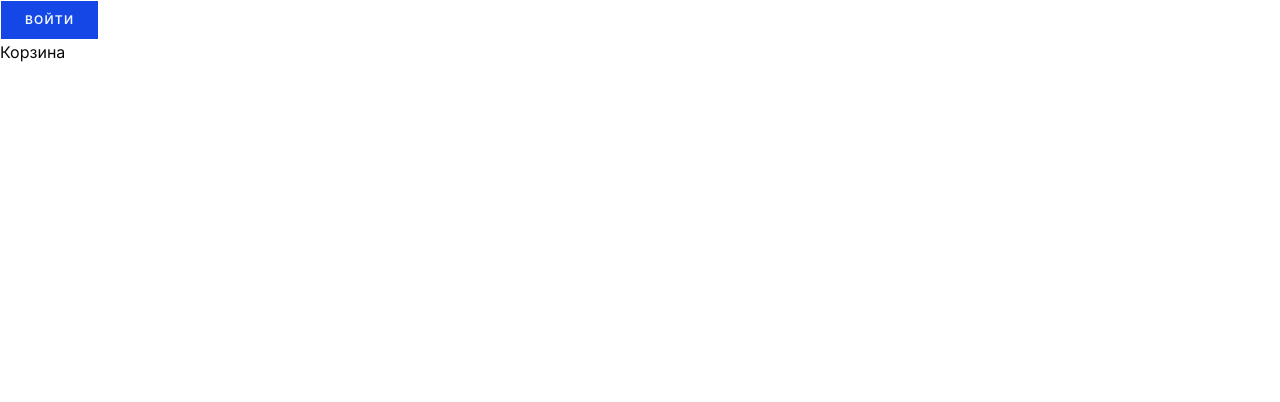
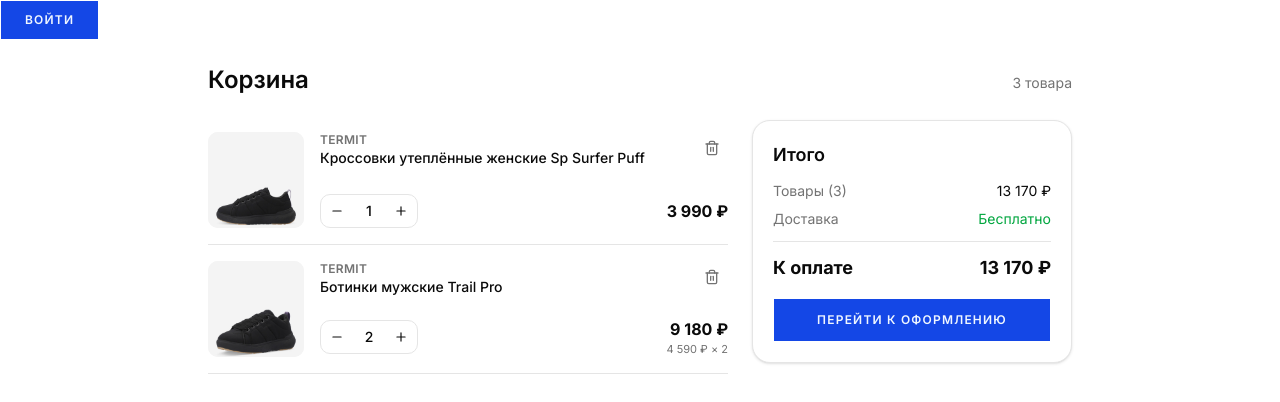
Before and after one commit to jacio1/shoes-store, a Next.js app in the folder client/: page /cart in a window 1280 px wide. Shown: the top 402 px of the page. Built offline with nearby package versions, Linux system fonts and the light colour scheme.

Commit message:
added cart

```diff
--- /dev/null
+++ b/client/src/app/(main)/cart/_components/CartItemRow.tsx
@@ -0,0 +1,101 @@
+"use client";
+
+import Image from "next/image";
+import Link from "next/link";
+import { Minus, Plus, Trash2 } from "lucide-react";
+import { Button } from "@/components/ui/button";
+import { CartItem } from "@/hooks/useCart";
+import { formatPrice } from "@/lib/formatPrice";
+
+type Props = {
+  item: CartItem;
+  onQuantityChange: (id: number, quantity: number) => void;
+  onRemove: (id: number) => void;
+};
+
+export function CartItemRow({ item, onQuantityChange, onRemove }: Props) {
+  const href = `/product/${item.id}`;
+
+  return (
+    <div className="flex gap-3 border-b py-4 sm:gap-4">
+      <Link
+        href={href}
+        className="relative size-20 shrink-0 overflow-hidden rounded-lg bg-muted sm:size-24"
+      >
+        <Image
+          src={item.image}
+          alt={`${item.productBrand} ${item.productModel}`}
+          fill
+          sizes="96px"
+          className="object-cover"
+        />
+      </Link>
+
+      <div className="flex min-w-0 flex-1 flex-col justify-between gap-2">
+        <div className="flex items-start justify-between gap-2">
+          <div className="min-w-0">
+            <p className="text-[10px] font-semibold uppercase tracking-wide text-muted-foreground sm:text-xs">
+              {item.productBrand}
+            </p>
+            <h3 className="line-clamp-2 text-xs font-medium leading-snug sm:text-sm">
+              <Link href={href} className="hover:underline">
+                {item.productType} {item.productModel}
+              </Link>
+            </h3>
+          </div>
+
+          <Button
+            type="button"
+            variant="ghost"
+            size="icon"
+            onClick={() => onRemove(item.id)}
+            aria-label="Удалить из корзины"
+            className="size-8 shrink-0 text-muted-foreground hover:text-destructive"
+          >
+            <Trash2 className="size-4" />
+          </Button>
+        </div>
+
+        <div className="flex items-center justify-between gap-2">
+          {/* Счётчик количества */}
+          <div className="flex items-center rounded-lg border">
+            <Button
+              type="button"
+              variant="ghost"
+              size="icon"
+              onClick={() => onQuantityChange(item.id, item.quantity - 1)}
+              aria-label="Уменьшить количество"
+              className="size-8 rounded-r-none"
+            >
+              <Minus className="size-3.5" />
+            </Button>
+            <span className="min-w-8 text-center text-sm font-medium">
+              {item.quantity}
+            </span>
+            <Button
+              type="button"
+              variant="ghost"
+              size="icon"
+              onClick={() => onQuantityChange(item.id, item.quantity + 1)}
+              aria-label="Увеличить количество"
+              className="size-8 rounded-l-none"
+            >
+              <Plus className="size-3.5" />
+            </Button>
+          </div>
+
+          <div className="text-right">
+            <p className="text-sm font-bold sm:text-base">
+              {formatPrice(item.price * item.quantity)}
+            </p>
+            {item.quantity > 1 && (
+              <p className="text-[11px] text-muted-foreground">
+                {formatPrice(item.price)} × {item.quantity}
+              </p>
+            )}
+          </div>
+        </div>
+      </div>
+    </div>
+  );
+}
--- a/client/src/app/(main)/cart/page.tsx
+++ b/client/src/app/(main)/cart/page.tsx
@@ -1,7 +1,99 @@
-export default function CartPage(){
-    return(
+"use client";
+
+import Link from "next/link";
+import { ShoppingCart } from "lucide-react";
+import { Button } from "@/components/ui/button";
+import { CartSkeleton } from "@/components/CartSkeleton";
+import { plural } from "@/lib/plural";
+import { useCart } from "@/hooks/useCart";
+import { CartItemRow } from "./_components/CartItemRow";
+import { formatPrice } from "@/lib/formatPrice";
+
+export default function CartPage() {
+  const { items, isLoading, count, total, updateQuantity, removeItem } =
+    useCart();
+
+  if (isLoading) {
+    return (
+      <div className="mx-auto w-full max-w-4xl px-4 py-6">
+        <CartSkeleton count={3} />
+      </div>
+    );
+  }
+
+  if (items.length === 0) {
+    return <EmptyCart />;
+  }
+
+  return (
+    <div className="mx-auto w-full max-w-4xl px-4 py-6">
+      <div className="mb-5 flex items-baseline justify-between gap-3">
+        <h1 className="text-xl font-semibold sm:text-2xl">Корзина</h1>
+        <span className="text-sm text-muted-foreground">
+          {count} {plural(count, ["товар", "товара", "товаров"])}
+        </span>
+      </div>
+
+      <div className="grid gap-6 lg:grid-cols-[1fr_320px]">
+        {/* Список */}
         <div>
-            <h1>Корзина</h1>
+          {items.map((item) => (
+            <CartItemRow
+              key={item.id}
+              item={item}
+              onQuantityChange={updateQuantity}
+              onRemove={removeItem}
+            />
+          ))}
         </div>
-    )
+
+        {/* Итого */}
+        <aside className="h-fit rounded-xl border bg-card p-4 shadow-sm sm:rounded-2xl sm:p-5 lg:sticky lg:top-20">
+          <h2 className="mb-3 text-base font-semibold sm:text-lg">Итого</h2>
+
+          <div className="space-y-2 text-sm">
+            <div className="flex justify-between">
+              <span className="text-muted-foreground">Товары ({count})</span>
+              <span>{formatPrice(total)}</span>
+            </div>
+            <div className="flex justify-between">
+              <span className="text-muted-foreground">Доставка</span>
+              <span className="text-green-600">Бесплатно</span>
+            </div>
+          </div>
+
+          <div className="my-3 border-t" />
+
+          <div className="mb-4 flex justify-between text-base font-bold sm:text-lg">
+            <span>К оплате</span>
+            <span>{formatPrice(total)}</span>
+          </div>
+
+          <Button size="lg" className="w-full">
+            Перейти к оформлению
+          </Button>
+        </aside>
+      </div>
+    </div>
+  );
 }
+
+function EmptyCart() {
+  return (
+    <div className="flex min-h-[70vh] flex-col items-center justify-center gap-4 px-4 text-center">
+      <div className="flex size-16 items-center justify-center rounded-full bg-muted">
+        <ShoppingCart className="size-8 text-muted-foreground" />
+      </div>
+      <div className="space-y-1.5">
+        <h2 className="text-lg font-semibold sm:text-xl">Корзина пуста</h2>
+        <p className="max-w-sm text-sm text-muted-foreground">
+          Добавьте товары из каталога — они появятся здесь, и вы сможете
+          оформить заказ.
+        </p>
+      </div>
+      <Button  size="lg" className="sm:w-auto">
+        <Link href="/catalog">Перейти в каталог</Link>
+      </Button>
+    </div>
+  );
+}
--- /dev/null
+++ b/client/src/components/CartSkeleton.tsx
@@ -0,0 +1,22 @@
+import { Skeleton } from "@/components/ui/skeleton";
+
+export function CartSkeleton({ count = 3 }: { count?: number }) {
+  return (
+    <div>
+      {Array.from({ length: count }).map((_, i) => (
+        <div key={i} className="flex gap-3 border-b py-4 sm:gap-4">
+          <Skeleton className="size-20 shrink-0 rounded-lg sm:size-24" />
+          <div className="flex-1 space-y-2">
+            <Skeleton className="h-3 w-16" />
+            <Skeleton className="h-3.5 w-full" />
+            <Skeleton className="h-3.5 w-2/3" />
+            <div className="flex items-center justify-between pt-2">
+              <Skeleton className="h-8 w-24 rounded-lg" />
+              <Skeleton className="h-5 w-20" />
+            </div>
+          </div>
+        </div>
+      ))}
+    </div>
+  );
+}
--- /dev/null
+++ b/client/src/hooks/useCart.ts
@@ -0,0 +1,71 @@
+"use client";
+
+import { useMemo, useState } from "react";
+
+type Product = {
+  id: number
+  productType: string
+  productBrand:  string
+  productModel: string
+  price: number
+  oldPrice?: number
+  image: string
+};
+
+export type CartItem = Product & { quantity: number };
+
+const MOCK: CartItem[] = [
+  {
+    id: 1,
+    productType: "Кроссовки утеплённые женские",
+    productBrand: "Termit",
+    productModel: "Sp Surfer Puff",
+    price: 3990,
+    oldPrice: 5490,
+    image: "/termit1.jpg",
+    quantity: 1,
+  },
+  {
+    id: 2,
+    productType: "Ботинки мужские",
+    productBrand: "Termit",
+    productModel: "Trail Pro",
+    price: 4590,
+    image: "/termit2.jpg",
+    quantity: 2,
+  },
+];
+
+export function useCart() {
+  // TODO: заменить на реальный стор (Zustand / Context)
+  const [items, setItems] = useState<CartItem[]>(MOCK);
+
+  const updateQuantity = (id: number, quantity: number) => {
+    if (quantity < 1) return removeItem(id);
+    setItems((prev) => prev.map((i) => (i.id === id ? { ...i, quantity } : i)));
+  };
+
+  const removeItem = (id: number) => {
+    setItems((prev) => prev.filter((i) => i.id !== id));
+  };
+
+  const { total, count } = useMemo(() => {
+    return items.reduce(
+      (acc, i) => {
+        acc.total += i.price * i.quantity;
+        acc.count += i.quantity;
+        return acc;
+      },
+      { total: 0, count: 0 },
+    );
+  }, [items]);
+
+  return {
+    items,
+    isLoading: false,
+    count,
+    total,
+    updateQuantity,
+    removeItem,
+  };
+}
--- /dev/null
+++ b/client/src/lib/formatPrice.ts
@@ -0,0 +1,2 @@
+export const formatPrice = (value: number) =>
+  new Intl.NumberFormat("ru-RU").format(value) + " ₽";
```
